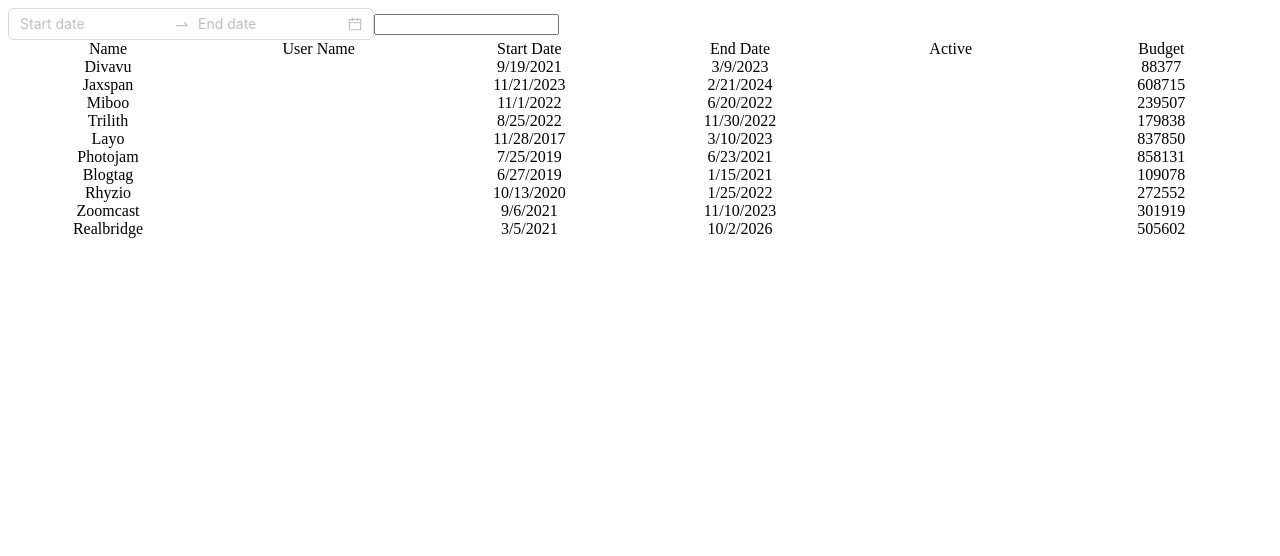
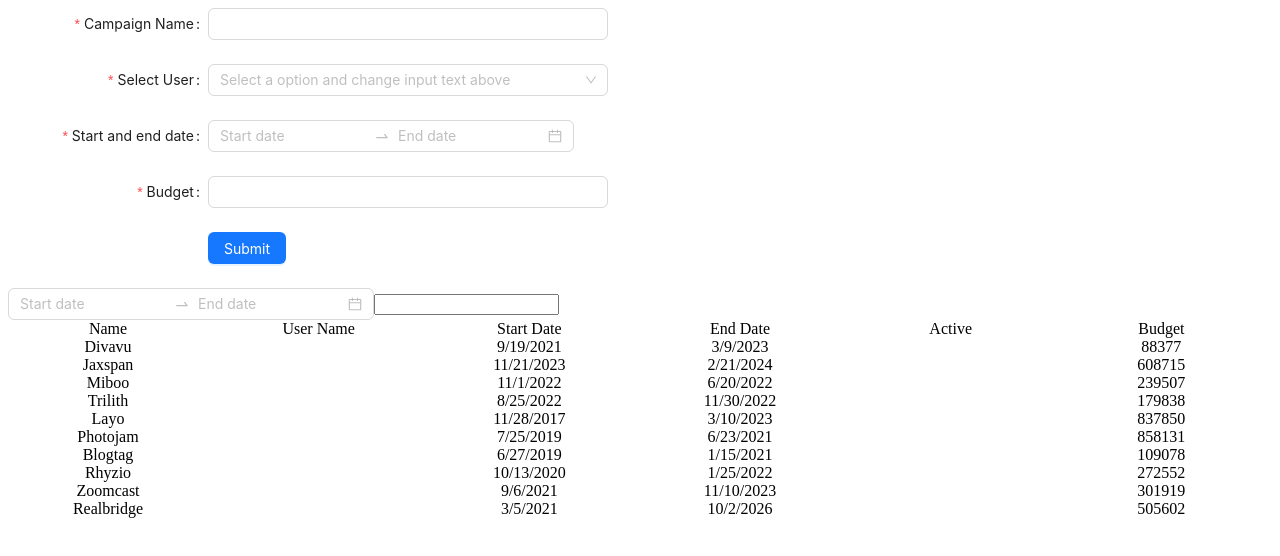
Before and after one commit to BordekarDarshan/campaigns, a React (Vite) app: page / in a window 1280 px wide. Shown: the top 556 px of the page. Built offline with nearby package versions, Linux system fonts and the light colour scheme; the HTML template or start-up script is replaced by a standard one.

Commit message:
1. Added created component in campaign root component 2. mention campaignList dependency to update list after adding campaign in useMemo

```diff
--- a/src/App.jsx
+++ b/src/App.jsx
@@ -1,4 +1,7 @@
+// import { useDispatch } from "react-redux";
 import Campaigns from "./features/campaigns";
+// import { useEffect } from "react";
+// import { fetchUsers } from "./features/campaigns/campaignSlice";
 
 function App() {
   // const dispatch = useDispatch();
--- a/src/components/CampaignList.jsx
+++ b/src/components/CampaignList.jsx
@@ -37,7 +37,7 @@ function CampaignList() {
     if ((!range.length || !range[1]) && !name) data = campaignsList;
 
     return data;
-  }, [name, JSON.stringify(range)]);
+  }, [name, JSON.stringify(range), campaignsList]);
 
   return (
     <GridWrapper>
--- a/src/features/campaigns/index.jsx
+++ b/src/features/campaigns/index.jsx
@@ -1,10 +1,12 @@
 import React from "react";
 import CampaignList from "../../components/CampaignList";
 import Search from "../../components/Search";
+import CreateCampaign from "../../components/createCampaign";
 
 function Campaigns() {
   return (
     <div>
+      <CreateCampaign />
       <Search />
       <CampaignList />
     </div>
```
